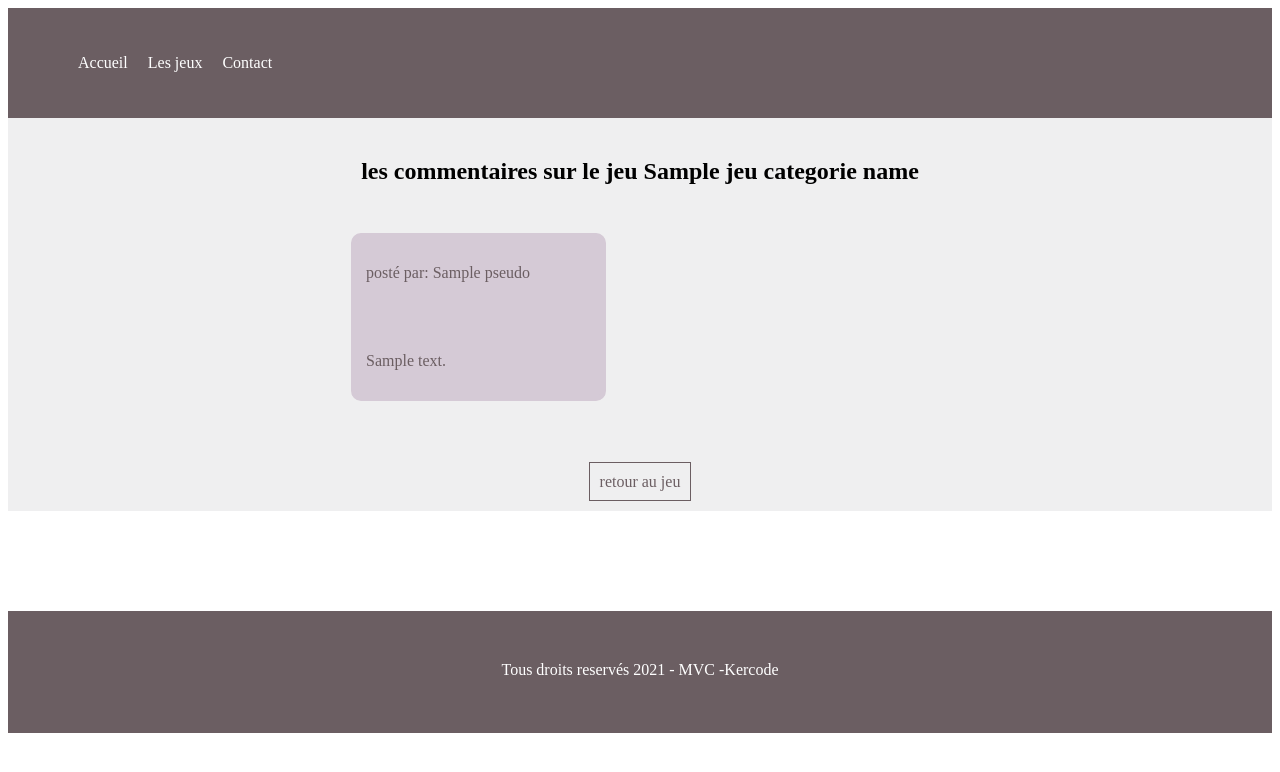
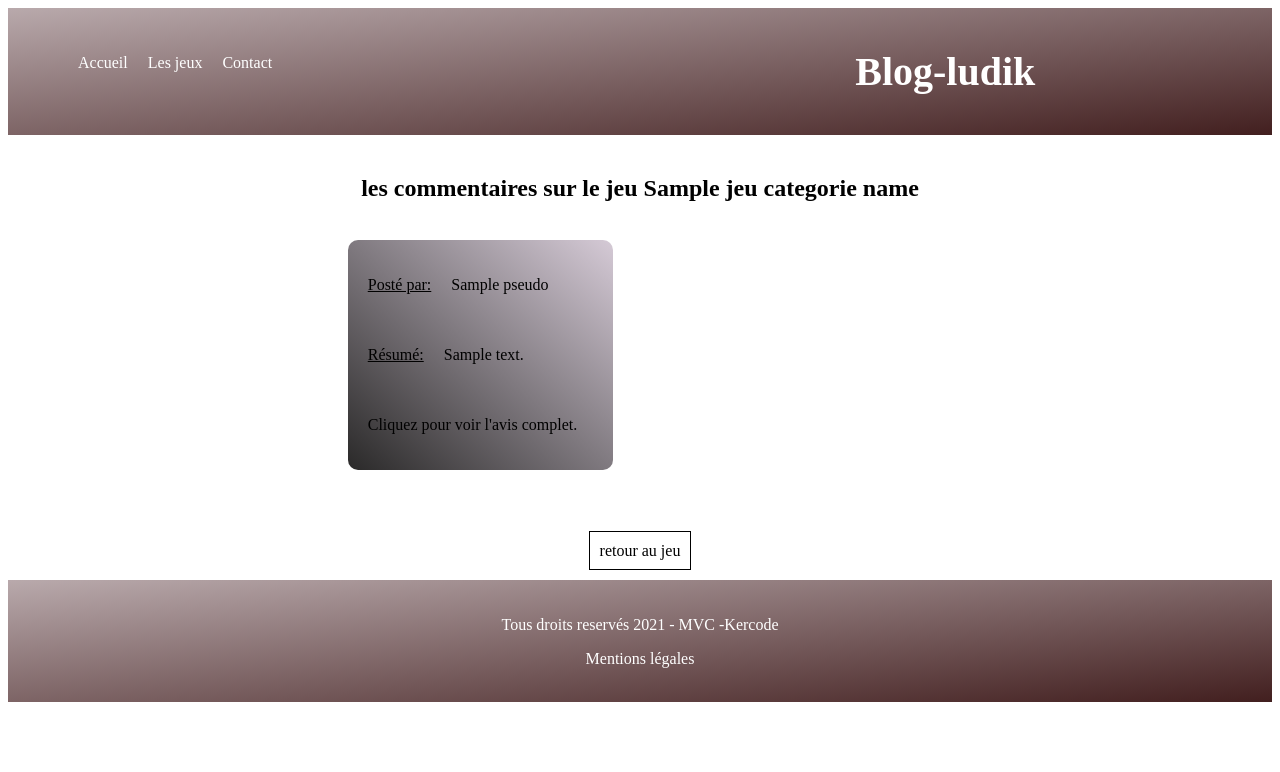
Before and after one commit to iledarais56/projet-blog-jeu-annul-, a PHP site: template app/views/Front/commentaires.php in a window 1280 px wide. Shown: the top 772 px of the page. Run offline with PHP 8.4, Linux system fonts and the light colour scheme; the template is opened without the code that fills it: most values are stand-ins (such as "Sample title", 1, 10 or a date in 2020).

Commit message:
changement de style

```diff
--- a/app/Controllers/Front/FrontController.php
+++ b/app/Controllers/Front/FrontController.php
@@ -20,6 +20,7 @@ class FrontController{
 
     //redirige vers  la page categorie ou on applique la fonction getJeu($id) de jeuManager
     function categorie($id){
+
         $jeu = new \Project\Models\jeuManager();
         $jeux = $jeu->getJeu($id);
 
@@ -70,7 +71,7 @@ class FrontController{
     }
 
 
-    //redirige vers  la page commentaireFait ou on applique les fonctions newCommentaire et getCommentaire de CommentaireManager
+    //redirige vers  la page commentaireFait ou on applique les fonctions newCommentaire de CommentaireManager et getJeuAdmin de jeuManager
     function newCommentaire($newIdJeu,$newPseudo,$newContent,$newTotalContent,$categorie,$id){
         $commentaire = new \Project\Models\jeuManager();
         $getJeuAdmin = $commentaire->getJeuAdmin($id);
--- a/app/public/Front/css/style.css
+++ b/app/public/Front/css/style.css
@@ -16,27 +19,45 @@ li{
     list-style: none;
     padding: 10px;
 }
+header,footer{
+  /* background-color:#6B5E62; */
+  background:linear-gradient(to right bottom,rgba(168, 149, 152, 0.808),#421f1f);
+}
 header{
-  background-color:#6B5E62;
+
+  display:flex;
+  justify-content:space-around;
 }
-header a{
+header div,header p{
+  width:50%;
+}
+header p{
+  display: flex;
+  align-items:center;
+  font-size: 40px;
+  font-weight:bold;
+  color:#D5CAD6;
+}
+header a,.footer_top a{
   color:white;
 
 }
-header a:hover{
+header a:hover,.footer_top a:hover{
   color:#D5CAD6;
-
+  text-shadow:2px 2px 5px black;
 }
 main{
-  background-color: #EFEFF0;
+  background-color: white;
+  min-height:350px;
+  margin:0 auto;
 }
 
 .article,.bloc{
     width: 20%;
-    margin-top:10px;
-    border: 5px solid #D5CAD6;
-    background-color: #D5CAD6;
-    color:#6B5E62;
+    padding:10px;
+
+  background:linear-gradient(to right top,#2a2929,#D5CAD6);
+    color:black;
     border-radius:10px;
     -webkit-border-radius:10px;
     -moz-border-radius:10px;
@@ -87,7 +126,9 @@ main{
 .article p{
     padding: 10px;
 }
-
+.soulign{
+  text-decoration: underline;
+}
 .image_php{
     text-align: center;
 }
@@ -118,14 +159,15 @@ input[type=text], textarea, input[type=email] {
   }
 
   input[type=submit]:hover {
-    background-color: #1872D9;
+    background-color: #D5CAD6;
+    color:black;
   }
   .btn{
     border: 1px solid;
     padding: 10px;
     text-decoration: none;
     width:100px;
-    color:#6B5E62;
+    color:black;
   }
   .btn:hover{
     background-color: #6B5E62;
@@ -151,11 +193,10 @@ input[type=text], textarea, input[type=email] {
   .footer_top{
     text-align: center;
     color: #fff;
-    padding-top: 50px;
+    padding-top: 20px;
   }
 
   footer{
-    margin-top: 100px;
     height: 122px;
-    background-color: #6B5E62;
+    width:100%;
   }
--- a/app/views/Front/accueil.php
+++ b/app/views/Front/accueil.php
@@ -1,6 +1,10 @@
 <?php ob_start(); ?>
 
-<h1>Bienvenue sur le blog des jeux de société modernes</h1>
+<h1>Bienvenue sur Blog-ludik!<br>le blog sur les jeux de société modernes </h1>
+<br>
+<p>Ce site a pour but de parler des jeux de société modernes,<br>
+Je donne mon avis perso sur les jeux présents dans ma ludothèque
+</p>
 
 
 
--- a/app/views/Front/categorie.php
+++ b/app/views/Front/categorie.php
@@ -1,7 +1,7 @@
 <?php ob_start(); ?>
 
 <section>
-     <h1>Les différents jeux de la catégorie <!-- <?php//$categorie['title'] ?> --></h1>
+     <h1>Les différents jeux de la catégorie  </h1>
     <div class="article_about">
 
         <div class="all-articles">
--- a/app/views/Front/commentaires.php
+++ b/app/views/Front/commentaires.php
@@ -10,11 +10,15 @@
                 <?php foreach($getAllcommentaires as $commentaire){ ?>
 
 
-                        <a  class="article" href="index.php?action=getCommentaire&id=<?=$commentaire['id'] ?>">
-                        <p>posté par: <?=  htmlspecialchars($commentaire['pseudo']) ?></p>
-                        <br>
-                        <p><?=  htmlspecialchars($commentaire['content']) ?></p>
-                        </a>
+                    <a  class="article" href="index.php?action=getCommentaire&id=<?=$commentaire['id'] ?>">
+                        <div style="display:flex" >
+                            <p class="soulign">Posté par:</p><p> <?=  htmlspecialchars($commentaire['pseudo']) ?></p>
+                        </div>
+                        <div style="display:flex" >
+                            <p class="soulign">Résumé: </p><p> <?=  htmlspecialchars($commentaire['content']) ?></p>
+                        </div>
+                        <p>Cliquez pour voir l'avis complet.</p>
+                    </a>
 
                     <br>
 
--- a/app/views/Front/templates/template.php
+++ b/app/views/Front/templates/template.php
@@ -5,7 +5,7 @@
     <meta http-equiv="X-UA-Compatible" content="IE=edge">
     <meta name="viewport" content="width=device-width, initial-scale=1.0">
     <link rel="stylesheet" href="app/public/Front/css/style.css">
-    <title>Mon blog jeux de société</title>
+    <title>Blog-ludik</title>
 </head>
 <body>
     <header>
@@ -18,6 +18,8 @@
                     </ul>
                 </nav>
             </div>
+            <p><a href="index.php">Blog-ludik</a></p>
+
     </header>
     <main>
         <div class="container">
@@ -28,8 +30,10 @@
     </main>
     <footer>
         <div class="footer_top">
-            Tous droits reservés 2021 - MVC -Kercode
+            <p> Tous droits reservés 2021 - MVC -Kercode </p>
+            <a href="">Mentions légales</a>
         </div>
+
     </footer>
 </body>
 </html>
```
Also changed, not shown: other parts of app/public/Front/css/style.css (+24 -3 lines), app/views/Front/jeuFiche.php (+16 -9 lines). Lines whose indentation alone changed are shown as unchanged.
